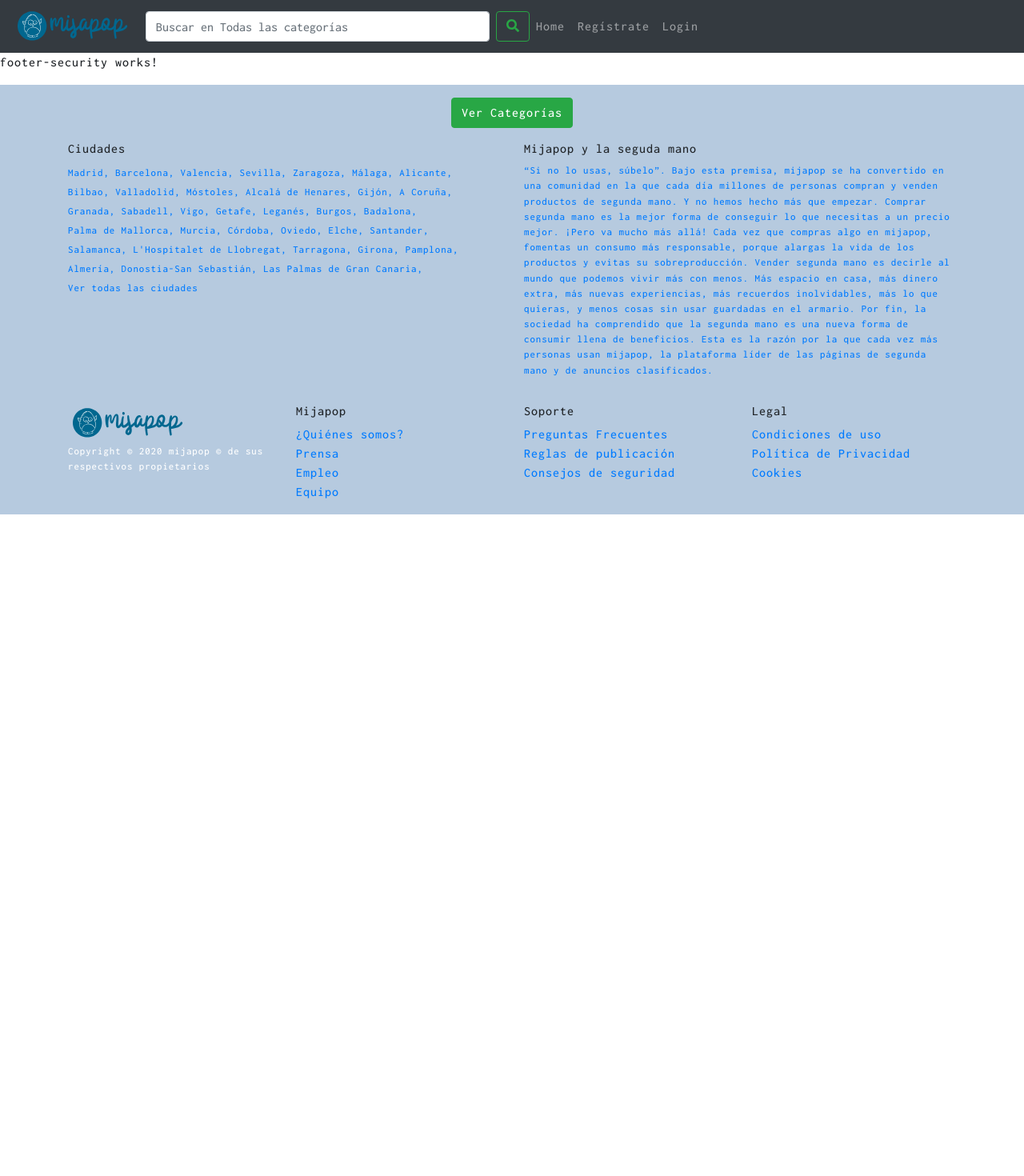
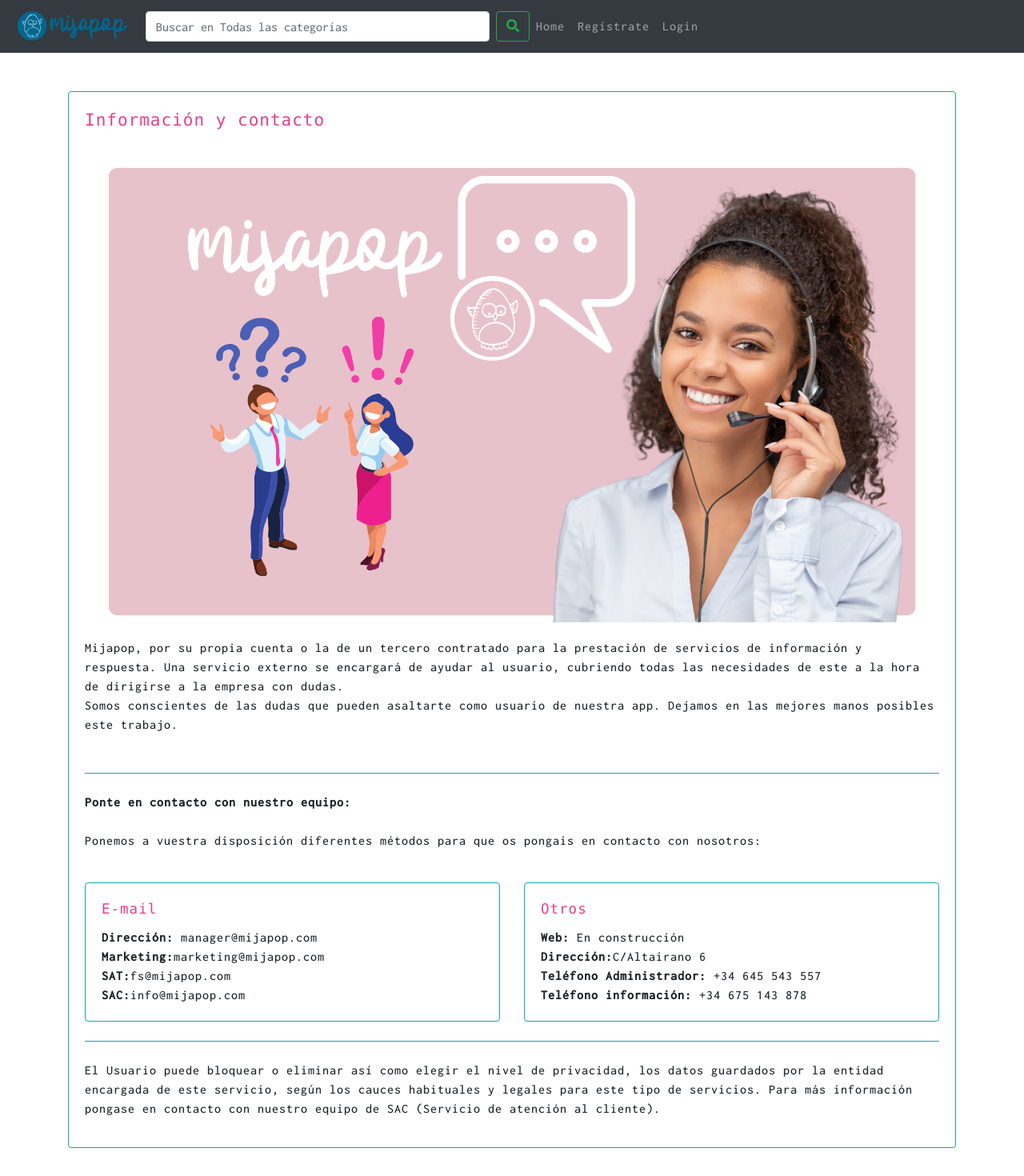
Before and after one commit to AsterixKo/proyecto-final-mijapop-anuncios, an Angular app: page /footer-security in a window 1280 px wide. Shown: the top 1470 px of the page at 80% size. Before the commit the page ends 800 px from the top, so only its background shows below. Built offline with nearby package versions, Linux system fonts and the light colour scheme; no server answers.

Commit message:
Creado contacto

```diff
--- a/src/app/shared/components/footer-security/footer-security.component.html
+++ b/src/app/shared/components/footer-security/footer-security.component.html
@@ -1 +1,62 @@
-<p>footer-security works!</p>
+<div class="container mb-5 mt-5">
+  <div class="card border-info">
+    <div class="card-body">
+      <h4 class="card-title"> <code>Información y contacto</code></h4>
+      <div class="row mt-3">
+        <div class="col">
+            <div class="card-body">
+              <img class="card-img-top my-card-image" src="assets/image/others/info.png" alt="Card image cap">
+          </div>
+        </div>
+      </div>
+      <p class="card-text">Mijapop, por su propia cuenta o la de un tercero contratado para la prestación de servicios
+        de información y respuesta.
+        Una servicio externo se encargará de ayudar al usuario, cubriendo todas las necesidades de este a la hora de
+        dirigirse a la empresa con dudas. <br>
+        Somos conscientes de las dudas que pueden asaltarte como usuario de nuestra app. Dejamos en las mejores manos posibles este trabajo.<br><br>
+      </p>
+
+      <hr class="my-4 border-info">
+
+      <p> <b>Ponte en contacto con nuestro equipo:</b><br><br>
+
+        Ponemos a vuestra disposición diferentes métodos para que os pongais en contacto con nosotros:<br><br>
+      </p>
+
+      <div class="row">
+        <div class="col-md-6">
+          <div class="card border-info">
+            <div class="card-body">
+              <h5 class="card-title"> <code>E-mail</code></h5>
+              <p class="card-text"> <b>Dirección:</b> manager@mijapop.com <br>
+              <b>Marketing:</b>marketing@mijapop.com<br>
+              <b>SAT:</b>fs@mijapop.com<br>
+              <b>SAC:</b>info@mijapop.com<br>
+            </p>
+            </div>
+          </div>
+        </div>
+
+        <div class="col-md-6">
+          <div class="card border-info">
+            <div class="card-body">
+              <h5 class="card-title"> <code>Otros</code></h5>
+              <p class="card-text"> <b>Web:</b> En construcción<br>
+              <b>Dirección:</b>C/Altairano 6<br>
+              <b>Teléfono Administrador: </b>+34 645 543 557<br>
+              <b>Teléfono información: </b>+34 675 143 878<br>
+            </p>
+            </div>
+          </div>
+        </div>
+      </div>
+
+        <hr class="my-4 border-info">
+
+        <p>
+
+          El Usuario puede bloquear o eliminar así como elegir el nivel de privacidad, los datos guardados por la entidad encargada de este servicio, según los cauces habituales y legales para este tipo de servicios. Para más información pongase en contacto con nuestro equipo de SAC (Servicio de atención al cliente).</p>
+
+    </div>
+  </div>
+</div>
--- a/src/app/shared/components/footer/footer.component.html
+++ b/src/app/shared/components/footer/footer.component.html
@@ -45,16 +45,16 @@
         <ul>
           <li><a routerLink="/footer-who">¿Quiénes somos?</a></li>
           <li><a routerLink="/footer-press">Prensa</a></li>
-          <li><a routerLink="/footer-jobs">Empleo</a></li>
+          <!-- <li><a routerLink="/footer-jobs">Empleo</a></li> -->
           <li><a routerLink="/footer-team">Equipo</a></li>
         </ul>
       </div>
       <div class="col-sm-12 col-md-3">
         <h6>Soporte</h6>
         <ul>
-          <li><a routerLink="/footer-frequent-questions">Preguntas Frecuentes</a></li>
+          <!-- <li><a routerLink="/footer-frequent-questions">Preguntas Frecuentes</a></li> -->
           <li><a routerLink="/footer-rules">Reglas de publicación</a></li>
-          <li><a routerLink="/footer-security">Consejos de seguridad</a></li>
+          <li><a routerLink="/footer-security">Información y contacto</a></li>
         </ul>
       </div>
       <div class="col-sm-12 col-md-3">
```
Also changed, not shown: src/assets/image/others/info.png (added).
